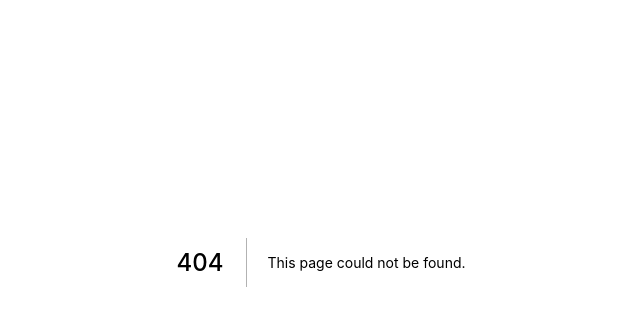
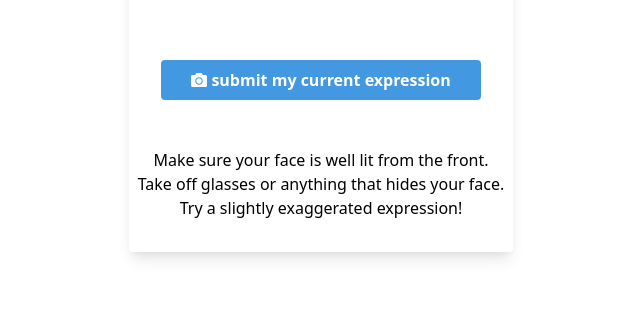
Before and after one commit to raulmarindev/gif-by-emotion, a Next.js app: page /search in a window 1280 px wide. Before the commit this address had no page. Shown: the part 138-448 px from the top of the page, without its empty margins (319-959 px from the left). Built offline with nearby package versions, Linux system fonts and the light colour scheme; no server answers.

Commit message:
Add a the search page that includes a Webcam component.

```diff
--- /dev/null
+++ b/pages/search.tsx
@@ -0,0 +1,44 @@
+import { faCamera, faSpinner } from '@fortawesome/free-solid-svg-icons';
+import { FontAwesomeIcon } from '@fortawesome/react-fontawesome';
+import { NextPage } from 'next';
+import React, { useState } from 'react';
+import Webcam from 'react-webcam';
+
+const SearchPage: NextPage = () => {
+  const [isLoading, setIsLoading] = useState(false);
+
+  return (
+    <div className="w-2/4 max-w-sm pb-8 mx-auto my-8 overflow-hidden rounded shadow-lg">
+      <div className="w-full">
+        <Webcam />
+      </div>
+      {isLoading && (
+        <button
+          type="button"
+          className="block w-10/12 px-4 py-2 mx-auto mt-4 mb-12 font-bold text-center text-white bg-blue-500 rounded hover:bg-blue-700"
+        >
+          <FontAwesomeIcon icon={faSpinner} />
+          analyzing expression...
+        </button>
+      )}
+      {!isLoading && (
+        <button
+          type="button"
+          className="block w-10/12 px-4 py-2 mx-auto mt-4 mb-12 font-bold text-center text-white bg-blue-500 rounded hover:bg-blue-700"
+        >
+          <FontAwesomeIcon icon={faCamera} />
+          &nbsp;submit my current expression
+        </button>
+      )}
+      <p className="text-center">
+        <ol className="">
+          <li> Make sure your face is well lit from the front.</li>
+          <li> Take off glasses or anything that hides your face.</li>
+          <li> Try a slightly exaggerated expression! </li>
+        </ol>
+      </p>
+    </div>
+  );
+};
+
+export default SearchPage;
--- a/postcss.config.js
+++ b/postcss.config.js
@@ -9,10 +9,11 @@ module.exports = {
               './pages/**/*.{js,jsx,ts,tsx}',
               './components/**/*.{js,jsx,ts,tsx}',
             ],
-            defaultExtractor: content => content.match(/[\w-/:]+(?<!:)/g) || [],
+            defaultExtractor: (content) =>
+              content.match(/[\w-/:]+(?<!:)/g) || [],
           },
         ]
       : undefined,
     'postcss-preset-env',
   ],
-}
+};
```
